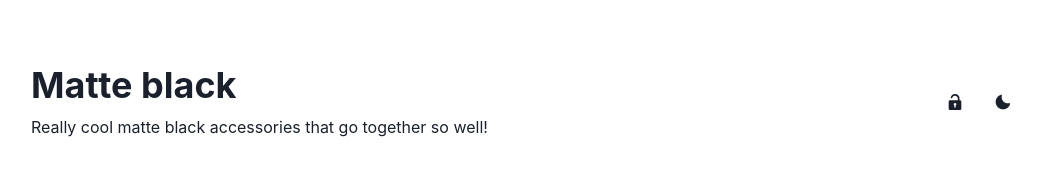
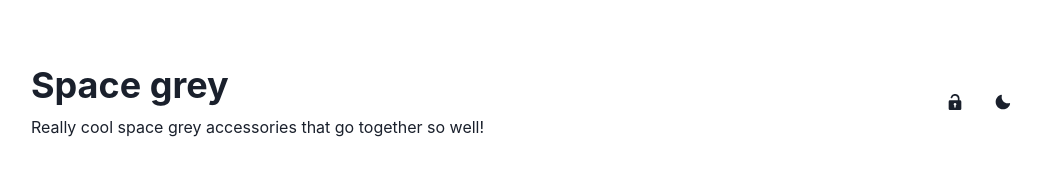
Before and after one commit to jacobhq/spacegrey, a Next.js app: page / in a window 1280 px wide. Shown: the top 189 px of the page, without its empty margins (113-1154 px from the left). Built offline with nearby package versions, Linux system fonts and the light colour scheme; no server answers; the database is empty.

Commit message:
💬 Name change

```diff
--- a/components/layout.tsx
+++ b/components/layout.tsx
@@ -43,8 +43,8 @@ export default function Layout({ children, title }: layoutProps) {
   return (
     <div>
       <Head>
-        <title>{title ? title + ' | Matte black by JacobHQ' : 'Matte black by JacobHQ'}</title>
-        <meta name="description" content="Really cool matte black accessories that go together so well!" />
+        <title>{title ? title + ' | Space grey by JacobHQ' : 'Space grey by JacobHQ'}</title>
+        <meta name="description" content="Really cool space grey accessories that go together so well!" />
         <link rel="icon" href="/favicon.ico" />
       </Head>
 
@@ -62,8 +62,8 @@ export default function Layout({ children, title }: layoutProps) {
                 </BreadcrumbItem>
               </Breadcrumb>
             </Box>
-            <Heading mb={2}>{title ? title : 'Matte black'}</Heading>
-            <Text>Really cool matte black accessories that go together so well!</Text>
+            <Heading mb={2}>{title ? title : 'Space grey'}</Heading>
+            <Text>Really cool space grey accessories that go together so well!</Text>
           </div>
           <ButtonGroup>
             <Menu>
```
